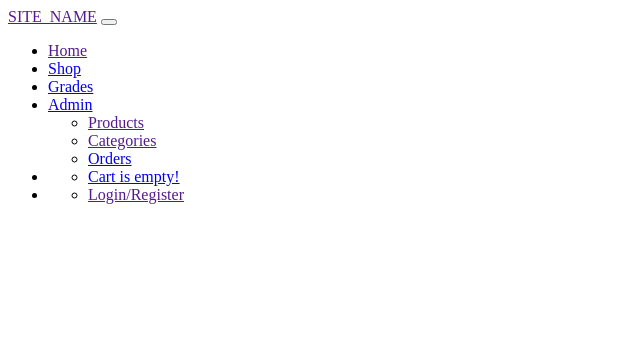
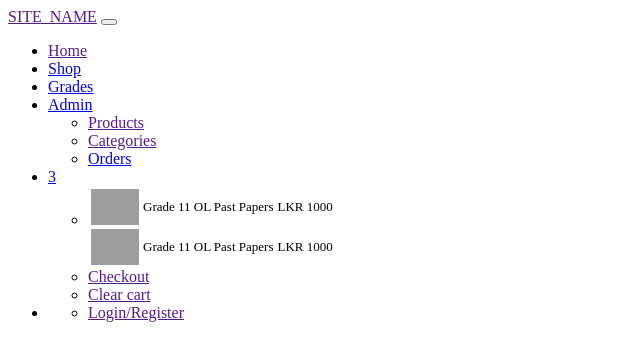
Before and after one commit to shakthisachintha/PHP-Shopping-Store, a PHP site: template src/views/html_navigation_bar.php in a window 1280 px wide. Shown: the top 361 px of the page, without its empty margins (0-640 px from the left). Run offline with PHP 8.4, Linux system fonts and the light colour scheme; the template is opened without the code that fills it, so the values that code supplies are empty; some libraries are stand-ins or nearby versions; grey boxes are pictures that could not be loaded.

Commit message:
navigation bar cart

```diff
--- a/src/views/html_header.php
+++ b/src/views/html_header.php
@@ -14,6 +14,10 @@
     body {
       font-family: 'M PLUS Rounded 1c', sans-serif;
     }
+
+    td {
+      vertical-align: middle;
+    }
   </style>
 </head>
 
--- a/src/views/html_navigation_bar.php
+++ b/src/views/html_navigation_bar.php
@@ -25,13 +25,43 @@
                         <li><a class="dropdown-item" href="#">Orders</a></li>
                     </ul>
                 </li>
+
+
                 <li class="nav-item ps-3 dropdown">
-                    <a class="nav-link" href="#" role="button" data-bs-toggle="dropdown" aria-expanded="false">
+                    <!-- <a class="nav-link" href="#" role="button" data-bs-toggle="dropdown" aria-expanded="false">
                         <i class="text-info bi bi-cart"></i>
+                    </a> -->
+                    <a type="button" class="nav-link position-relative" href="#" role="button" data-bs-toggle="dropdown" aria-expanded="false">
+                        <i class="text-info bi bi-cart"></i>
+                        <span class="position-absolute top-0 start-100 translate-middle badge badge-sm rounded-pill bg-danger">
+                            3
+                        </span>
                     </a>
-                    <ul class="dropdown-menu mt-3">
-                        <li><a class="dropdown-item disabled" href="#">Cart is empty!</a></li>
-                        <!-- <li><a class="dropdown-item" href="#"><i class="bi bi-box-arrow-in-right"></i> Login/Register</a></li> -->
+                    <ul class="dropdown-menu dropdown-menu-end p-2 mt-3" style="width:23rem !important">
+                        <!-- <li><a class="dropdown-item text-center disabled" href="#">Cart is empty!</a></li> -->
+                        <li>
+                            <table style="font-size:small;table-layout:auto !important" class="table w-100 fw-bold">
+                                <tr>
+                                    <td><img style="width:3rem" src="https://i0.wp.com/lol.lk/wp-content/uploads/2021/11/19.jpg?fit=1576%2C1576&ssl=1" alt="..."></td>
+                                    <td>Grade 11 OL Past Papers</td>
+                                    <td>LKR 1000</td>
+                                    <td><a href="#" class="text-danger text-decoration-none"><i class="bi bi-x-circle"></i></a></td>
+                                </tr>
+
+                                <tr>
+                                    <td><img style="width:3rem" src="https://i0.wp.com/lol.lk/wp-content/uploads/2021/11/19.jpg?fit=1576%2C1576&ssl=1" alt="..."></td>
+                                    <td>Grade 11 OL Past Papers</td>
+                                    <td>LKR 1000</td>
+                                    <td><a href="#" class="text-danger text-decoration-none"><i class="bi bi-x-circle"></i></a></td>
+                                </tr>
+                            </table>
+                        </li>
+                        <li>
+                            <a class="btn btn-outline-dark w-100 btn-sm" href="">Checkout <i class="bi bi-cart-check"></i></a>
+                        </li>
+                        <li>
+                            <a class="mt-2 btn btn-outline-secondary w-100 btn-sm" href="">Clear cart <i class="bi bi-box-arrow-in-right"></i></a>
+                        </li>
                     </ul>
                 </li>
 
```
Also changed, not shown: src/views/pages/products/html_products.php (+1 -6 lines).
